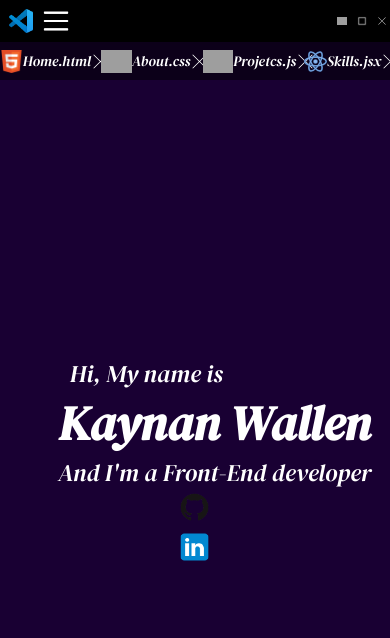
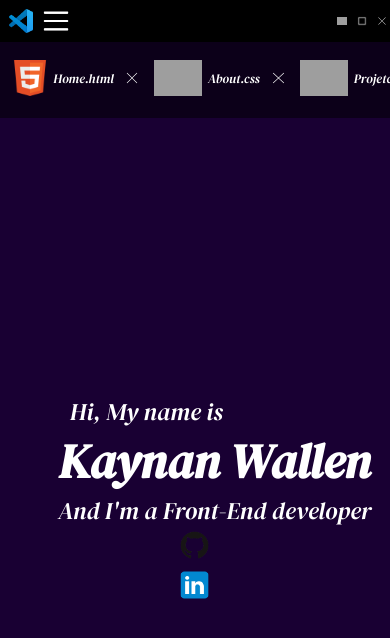
Before and after one commit to KaynanWallen/MyPortifolio, a React (Vite) app: page / in a window 390 px wide. Shown: the top 638 px of the page. Built offline with nearby package versions, Linux system fonts and the light colour scheme; grey boxes are pictures that could not be loaded.

Commit message:
Alteração Layout Responsivo

```diff
--- a/src/Components/Projects-PageInicial.jsx
+++ b/src/Components/Projects-PageInicial.jsx
@@ -75,6 +75,8 @@ const ProjectsPageInicial = () => {
                             </div>
                         </div>
                     </div>
+
+
                 </div>
             </div>
         </div>
--- a/src/Styles/About-PageInicial.css
+++ b/src/Styles/About-PageInicial.css
@@ -100,3 +100,31 @@
         display: none;
     }
 }
+
+@media screen and (max-width: 500px) {
+    .Content-About p{
+        width: 90%;
+        font-size: 100%;
+        text-align: justify;
+    }
+    .Content-About{
+        display: flex;
+        justify-content: center;
+    }
+    .Sections-Main-Content .Title-About{
+        height: 10%;
+        margin-top: 10%;
+        font-size: 60%;
+        margin-bottom: 10%;
+    }
+    .Sections-Main .Sections-Main-Content{
+        display: flex;
+        flex-direction: column;
+        align-items: center;
+    }
+    .Sections-Main-Content .btn-cv {
+        margin-top: 15%;
+        height: 8%;
+        width: 30%;
+    }
+}
--- a/src/Styles/PageInicial.css
+++ b/src/Styles/PageInicial.css
@@ -300,3 +300,43 @@ footer img {
     .Sections-Main.Mobile .Sections-Main-Content .Projects-Container {
         display: none;
     }
+
+    @media screen and (max-width: 500px) {
+        .Sections-Main .Sections-Main-Footer {
+            height:10%;
+            overflow-x: auto;
+        }
+
+        ::-webkit-scrollbar {
+            height: 10px;
+            border-radius: 1rem;
+        }
+
+        ::-webkit-scrollbar-thumb {
+            background-color :#190033;
+            border-radius: 1rem;
+        }
+
+        ::-webkit-scrollbar-track {
+            background-color: rgba(255, 255, 255, 0.1);
+            margin: 0.5rem;
+            border-radius: 1rem;
+        }
+        .Sections-Main .Sections-Main-Footer div{
+            width: 100%;
+            height: 95%;
+            margin-right: 5%;
+            margin-left: 3%;
+        }
+        .Sections-Main .Sections-Main-Footer div p{
+            font-size: 80%;
+            margin-left: 5%;
+        }
+        .Sections-Main .Sections-Main-Footer div img{
+            height: 50%;
+        }
+        .Sections-Main .Sections-Main-Footer div .close {
+            height: 20%;
+            margin-left: 10%;
+        }
+    }
--- a/src/Styles/Projects-PageInicial.css
+++ b/src/Styles/Projects-PageInicial.css
@@ -26,7 +26,7 @@
     display: flex;
     flex-direction: column;
     align-items: center;
-    overflow-y: auto;
+    /*overflow-y: auto;*/
 }
 
 .Projects .Project-row {
@@ -109,7 +109,7 @@
     justify-content: space-around;
 }
 .Button-Project button {
-    width: 40%;
+    width: 42%;
     border-radius: 1rem;
     border: none;
     background-color: rgba(0, 0, 255, 0.5);
@@ -126,13 +126,7 @@
     height: 60%;
     width: 20%;
 }
-.Button-Project button p {
-    color: rgba(255, 255, 255, 0.7);
-    margin: 0;
-    margin-left: 5%;
-    width: auto;
-    text-align: center;
-}
+
 
 @media screen and (max-width: 1650px) {
     .Description-Project h3 {
@@ -179,3 +173,56 @@
         font-size: 90%;
     }
 }
+@media screen and (max-width: 500px) {
+    .Title-Projects {
+        font-size: 60%;
+    }
+    .Projects-Container .Projects {
+        background-color: rgba(25, 1, 90, 0.5);
+        display: flex;
+        flex-wrap: wrap;
+        flex-direction: column;
+        height: 50%;
+        overflow-x: scroll;
+
+    }
+    .Projects .Project-row {
+        width: 100%;
+        height: 90%;
+        display: flex;
+        flex-wrap: wrap;
+    }
+    #ProjetosJS, #Portifolio {
+        height:50%;
+    }
+    .Description-Project {
+        margin-top: 2%;
+        height: 100%;
+    }
+    .Description-Project p {
+        text-align: center;
+        font-size: 100%;
+        display: flex;
+        justify-content: center;
+        align-items: center;
+    }
+    .Button-Project {
+        display: flex;
+        justify-content: center;
+        width: 100%;
+    }
+    .Button-Project button {
+        height: 60%;
+    }
+
+}
+/*.Projects-Container .Projects {
+    background-color: rgba(25, 1, 90, 0.5);
+    height: auto;
+    width: 75%;
+    border-radius: 1.5rem;
+    display: flex;
+    flex-direction: column;
+    align-items: center;
+    overflow-y: auto;
+}*/
--- a/src/Styles/Skills-PageInicial.css
+++ b/src/Styles/Skills-PageInicial.css
@@ -107,3 +107,25 @@
         font-size: 80%;
     }
 }
+
+@media screen and (max-width: 500px) {
+    .Title-Skills {
+        height: 10%;
+        font-size: 80%;
+    }
+    .Sections-Main-Content .Content-Skills {
+        width: 80%;
+        height: 30%;
+    }
+    .Content-Skills .All-Skills {
+        width: 100%;
+        display: flex;
+        justify-content: center;
+        align-items: center;
+        flex-wrap: wrap;
+        flex-direction: row;
+    }
+    .All-Skills > div {
+        width: 40%;
+    }
+}
--- a/src/Styles/WindowsPage.css
+++ b/src/Styles/WindowsPage.css
@@ -106,20 +106,20 @@
     border-radius: 2rem;
     background-color: rgba(255, 255, 255, 0.4);
 }
-.WindowsPage {
+.WindowsAndIOS .WindowsPage {
     display: none;
 }
-.MobilePage {
+.WindowsAndIOS .MobilePage {
     display: none;
 }
 @media screen and (max-width: 999px) {
-    .MobilePage {
+    .WindowsAndIOS .MobilePage {
         display: flex;
     }
 }
 
 @media screen and (min-width: 1000px) {
-    .WindowsPage {
+    .WindowsAndIOS .WindowsPage {
         display: flex;
     }
 }
```
